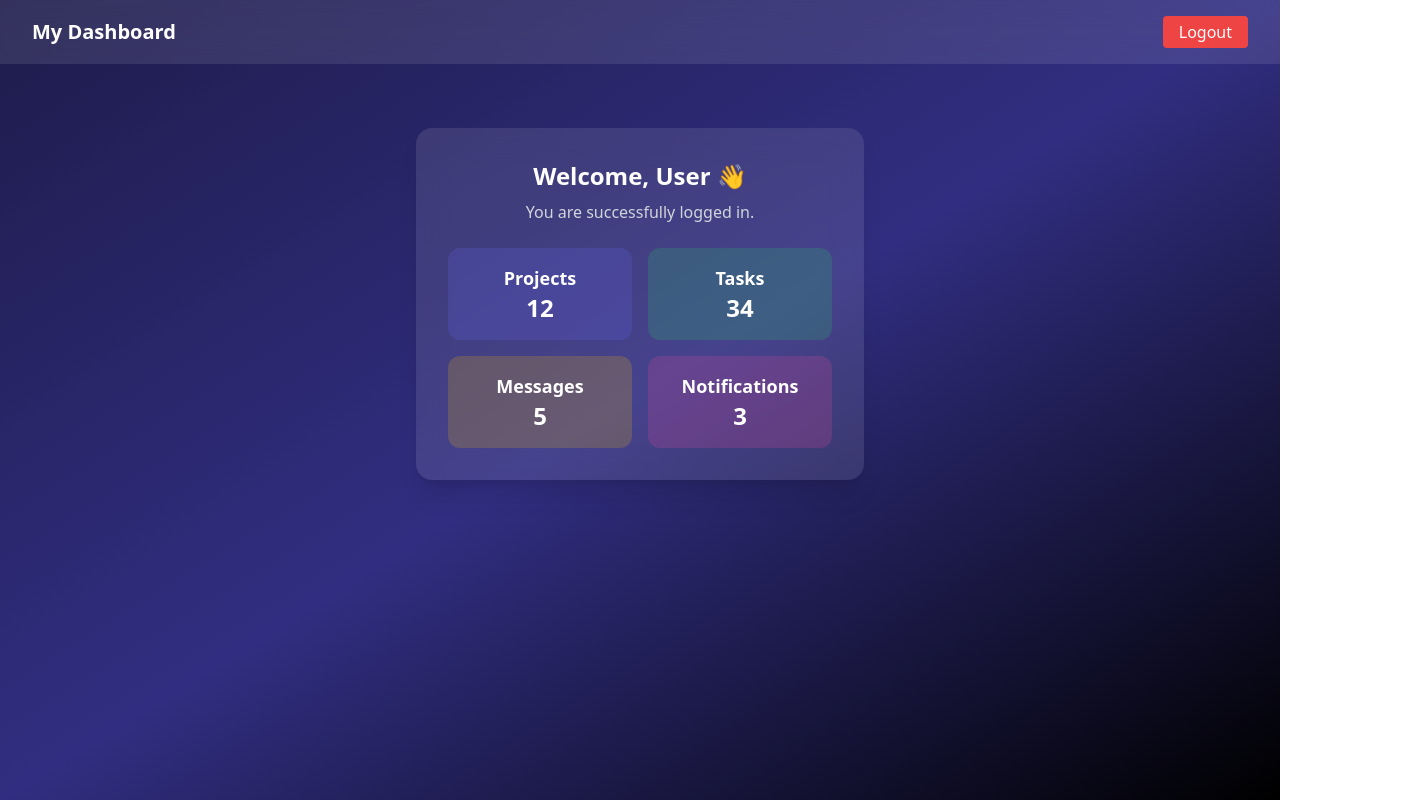
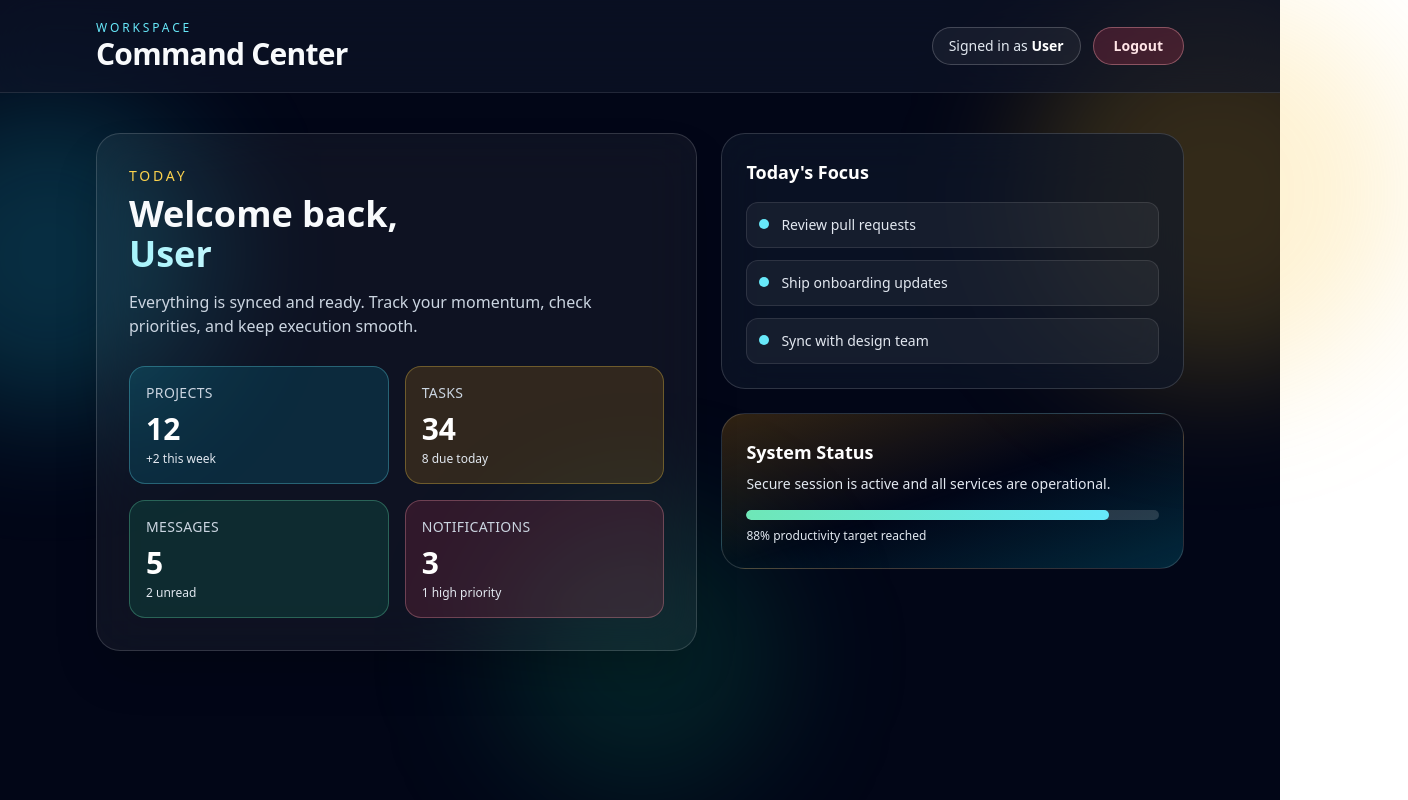
Before and after one commit to utsav-18/Secure-Login, a React (Vite) app in the folder frontend/: page /dashboard in a window 1280 px wide. Shown: the whole page, 1408 px wide, since content can reach past the window. Built offline with nearby package versions, Linux system fonts and the light colour scheme.

Commit message:
New Design

```diff
--- a/frontend/src/pages/Dashboard.jsx
+++ b/frontend/src/pages/Dashboard.jsx
@@ -4,6 +4,20 @@ import { useEffect, useState } from "react";
 function Dashboard() {
   const navigate = useNavigate();
   const [username, setUsername] = useState("");
+
+  const stats = [
+    { label: "Projects", value: 12, hint: "+2 this week", tone: "bg-cyan-500/15 border-cyan-300/30" },
+    { label: "Tasks", value: 34, hint: "8 due today", tone: "bg-amber-500/15 border-amber-300/30" },
+    { label: "Messages", value: 5, hint: "2 unread", tone: "bg-emerald-500/15 border-emerald-300/30" },
+    {
+      label: "Notifications",
+      value: 3,
+      hint: "1 high priority",
+      tone: "bg-rose-500/15 border-rose-300/30",
+    },
+  ];
+
+  const todaysPlan = ["Review pull requests", "Ship onboarding updates", "Sync with design team"];
 
   useEffect(() => {
     const token = localStorage.getItem("token");
@@ -25,59 +39,87 @@ function Dashboard() {
   };
 
   return (
-    <div className="min-h-screen bg-gradient-to-br from-indigo-950 via-indigo-900 to-black text-white">
+    <div className="min-h-screen overflow-hidden bg-slate-950 text-slate-50">
+      <div className="pointer-events-none absolute inset-0">
+        <div className="absolute -left-28 top-24 h-80 w-80 rounded-full bg-cyan-400/20 blur-3xl" />
+        <div className="absolute right-0 top-0 h-96 w-96 translate-x-1/3 rounded-full bg-amber-400/20 blur-3xl" />
+        <div className="absolute bottom-0 left-1/2 h-72 w-72 -translate-x-1/2 rounded-full bg-emerald-500/15 blur-3xl" />
+      </div>
 
-      {/* 🔹 Navbar */}
-      <div className="flex justify-between items-center px-8 py-4 bg-white/10 backdrop-blur-md">
-        <h1 className="text-xl font-bold">My Dashboard</h1>
+      <header className="relative z-10 border-b border-white/10 bg-slate-900/60 backdrop-blur-xl">
+        <div className="mx-auto flex max-w-6xl items-center justify-between px-6 py-5 md:px-8">
+          <div>
+            <p className="text-xs uppercase tracking-[0.24em] text-cyan-300">Workspace</p>
+            <h1 className="text-2xl font-black tracking-tight md:text-3xl">Command Center</h1>
+          </div>
+
+          <div className="flex items-center gap-3">
+            <div className="hidden rounded-full border border-white/20 bg-white/5 px-4 py-2 text-sm text-slate-200 sm:block">
+              Signed in as <span className="font-semibold text-white">{username || "User"}</span>
+            </div>
+
             <button
               onClick={handleLogout}
-          className="bg-red-500 px-4 py-1 rounded hover:bg-red-700 transition"
+              className="rounded-full border border-rose-300/40 bg-rose-500/20 px-5 py-2 text-sm font-semibold text-rose-100 transition hover:-translate-y-0.5 hover:bg-rose-500/30"
             >
               Logout
             </button>
           </div>
+        </div>
+      </header>
 
-      {/* 🔹 Main Content */}
-      <div className="flex flex-col items-center justify-center mt-16 px-4">
-
-        {/* Welcome Card */}
-        <div className="bg-white/10 backdrop-blur-lg p-8 rounded-2xl shadow-xl w-full max-w-md text-center">
-
-          <h2 className="text-2xl font-bold mb-2">
-            Welcome, {username || "User"} 👋
+      <main className="relative z-10 mx-auto grid max-w-6xl gap-6 px-6 py-8 md:grid-cols-[1.3fr_1fr] md:px-8 md:py-10">
+        <section className="rounded-3xl border border-white/15 bg-white/5 p-6 shadow-2xl backdrop-blur-xl md:p-8">
+          <p className="text-sm uppercase tracking-[0.2em] text-amber-300">Today</p>
+          <h2 className="mt-2 text-3xl font-black leading-tight md:text-4xl">
+            Welcome back,
+            <span className="block bg-gradient-to-r from-cyan-200 via-white to-amber-200 bg-clip-text text-transparent">
+              {username || "User"}
+            </span>
           </h2>
 
-          <p className="text-gray-300 mb-6">
-            You are successfully logged in.
+          <p className="mt-4 max-w-xl text-slate-300">
+            Everything is synced and ready. Track your momentum, check priorities, and keep execution smooth.
           </p>
 
-          {/* Stats Cards */}
-          <div className="grid grid-cols-2 gap-4">
-            <div className="bg-indigo-500/20 p-4 rounded-xl">
-              <h3 className="text-lg font-semibold">Projects</h3>
-              <p className="text-2xl font-bold">12</p>
+          <div className="mt-7 grid gap-4 sm:grid-cols-2">
+            {stats.map((item) => (
+              <article
+                key={item.label}
+                className={`rounded-2xl border p-4 transition hover:-translate-y-0.5 ${item.tone}`}
+              >
+                <p className="text-sm uppercase tracking-wide text-slate-300">{item.label}</p>
+                <p className="mt-2 text-3xl font-extrabold text-white">{item.value}</p>
+                <p className="mt-1 text-xs text-slate-200">{item.hint}</p>
+              </article>
+            ))}
           </div>
+        </section>
 
-            <div className="bg-green-500/20 p-4 rounded-xl">
-              <h3 className="text-lg font-semibold">Tasks</h3>
-              <p className="text-2xl font-bold">34</p>
+        <aside className="space-y-6">
+          <section className="rounded-3xl border border-white/15 bg-slate-900/65 p-6 backdrop-blur-xl">
+            <h3 className="text-lg font-bold text-white">Today's Focus</h3>
+            <ul className="mt-4 space-y-3 text-sm text-slate-200">
+              {todaysPlan.map((task) => (
+                <li key={task} className="flex items-start gap-3 rounded-xl border border-white/10 bg-white/5 px-3 py-3">
+                  <span className="mt-1 inline-block h-2.5 w-2.5 rounded-full bg-cyan-300" />
+                  <span>{task}</span>
+                </li>
+              ))}
+            </ul>
+          </section>
+
+          <section className="rounded-3xl border border-white/15 bg-gradient-to-br from-amber-500/20 via-transparent to-cyan-500/20 p-6">
+            <h3 className="text-lg font-bold text-white">System Status</h3>
+            <p className="mt-2 text-sm text-slate-200">Secure session is active and all services are operational.</p>
+
+            <div className="mt-4 h-2.5 w-full overflow-hidden rounded-full bg-white/15">
+              <div className="h-full w-[88%] rounded-full bg-gradient-to-r from-emerald-300 to-cyan-300" />
             </div>
-
-            <div className="bg-yellow-500/20 p-4 rounded-xl">
-              <h3 className="text-lg font-semibold">Messages</h3>
-              <p className="text-2xl font-bold">5</p>
-            </div>
-
-            <div className="bg-pink-500/20 p-4 rounded-xl">
-              <h3 className="text-lg font-semibold">Notifications</h3>
-              <p className="text-2xl font-bold">3</p>
-            </div>
-          </div>
-
-        </div>
-
-      </div>
+            <p className="mt-2 text-xs text-slate-200">88% productivity target reached</p>
+          </section>
+        </aside>
+      </main>
     </div>
   );
 }
```
Lines whose indentation alone changed are shown as unchanged.
